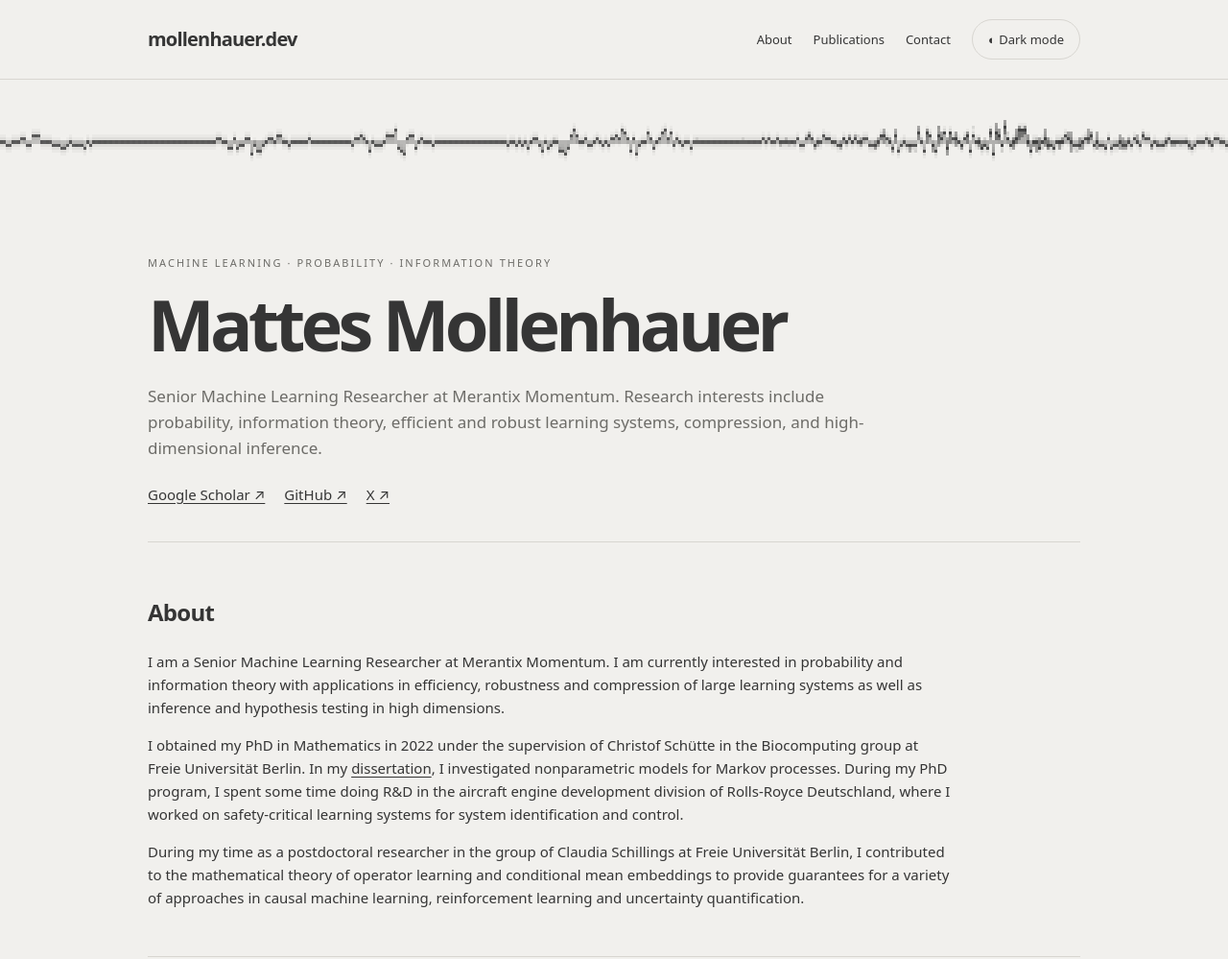
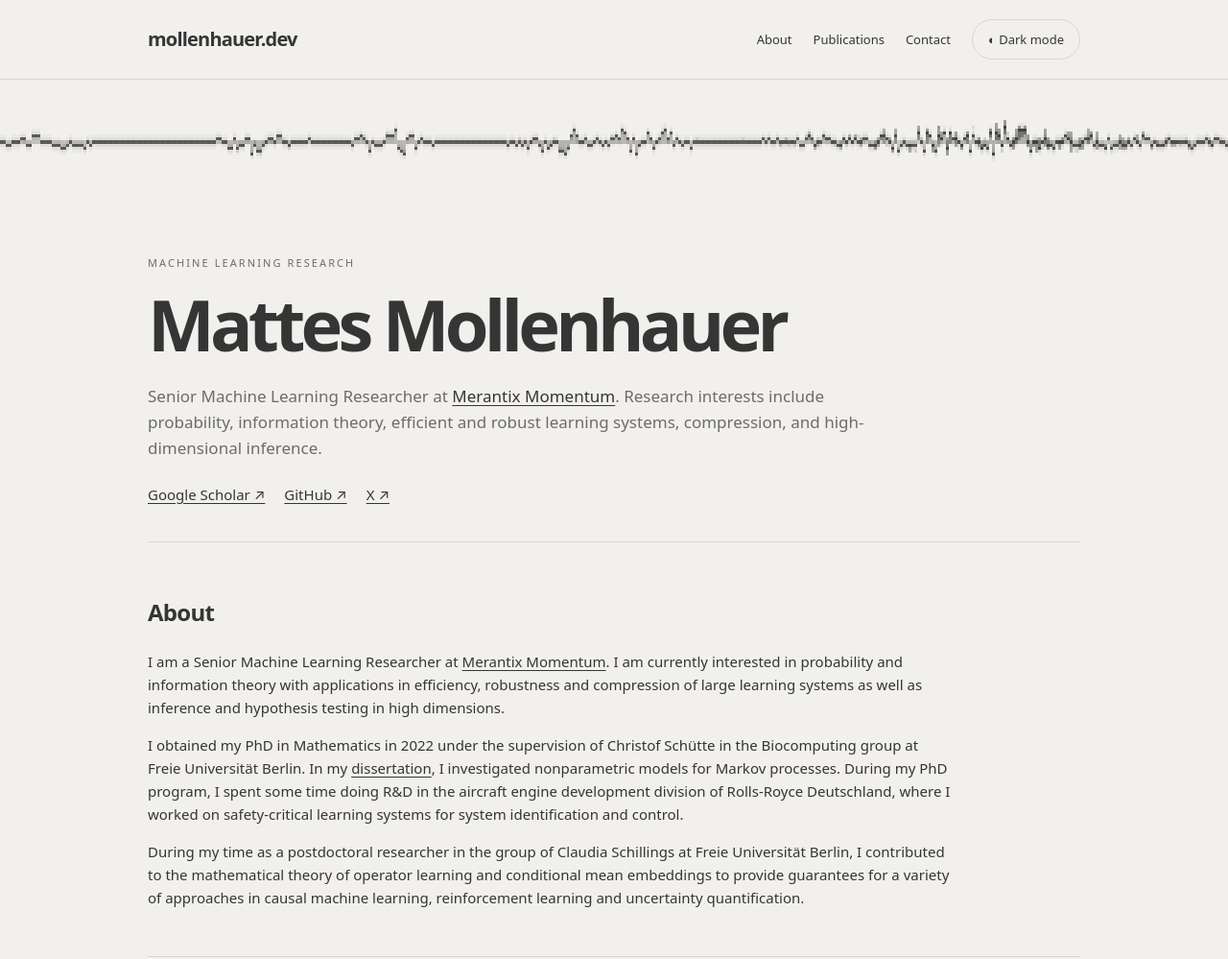
Before and after one commit to mollenhauerm/mollenhauerm.github.io, a website: page index.html in a window 1280 px wide. Shown: the top 999 px of the page at 96% size. Drawn offline with Linux system fonts and the light colour scheme.

Commit message:
content: update research profile links

```diff
--- a/index.html
+++ b/index.html
@@ -188,6 +188,7 @@
         flex-wrap: wrap;
         margin: 22px 0;
       }
+      .desc a,
       .links a,
       .section a,
       footer a {
@@ -290,14 +291,14 @@
     </section>
     <main class="wrap" id="top">
       <section class="intro">
-        <div class="eyebrow">
-          Machine learning · Probability · Information theory
-        </div>
+        <div class="eyebrow">MACHINE LEARNING RESEARCH</div>
         <h1>Mattes Mollenhauer</h1>
         <p class="desc">
-          Senior Machine Learning Researcher at Merantix Momentum. Research
-          interests include probability, information theory, efficient and
-          robust learning systems, compression, and high-dimensional inference.
+          Senior Machine Learning Researcher at
+          <a href="https://en.merantix-momentum.com">Merantix Momentum</a>.
+          Research interests include probability, information theory, efficient
+          and robust learning systems, compression, and high-dimensional
+          inference.
         </p>
         <div class="links">
           <a
@@ -321,7 +322,8 @@
       <section class="section" id="about">
         <h2>About</h2>
         <p>
-          I am a Senior Machine Learning Researcher at Merantix Momentum. I am
+          I am a Senior Machine Learning Researcher at
+          <a href="https://en.merantix-momentum.com">Merantix Momentum</a>. I am
           currently interested in probability and information theory with
           applications in efficiency, robustness and compression of large
           learning systems as well as inference and hypothesis testing in high
```
